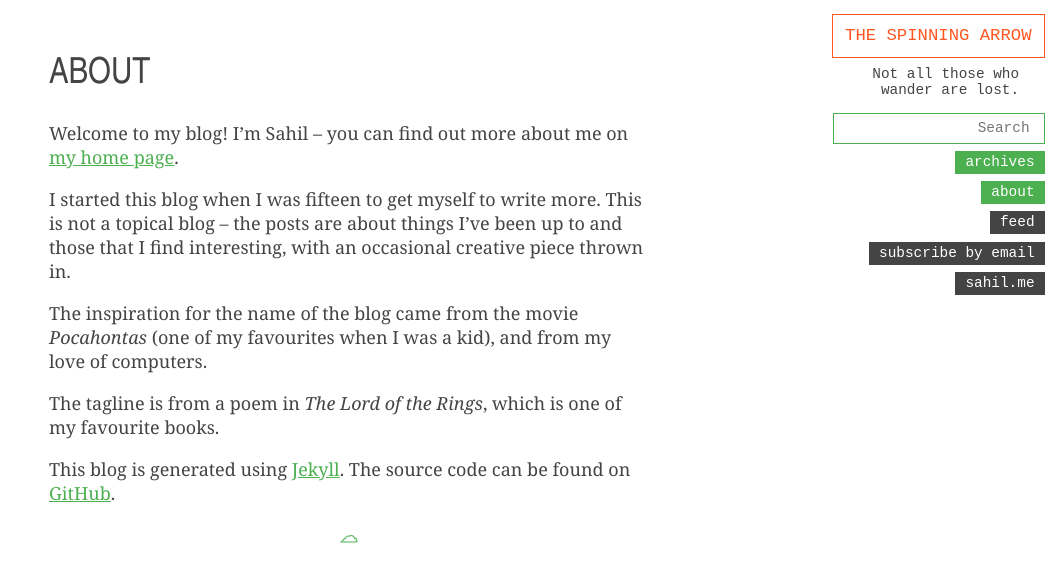
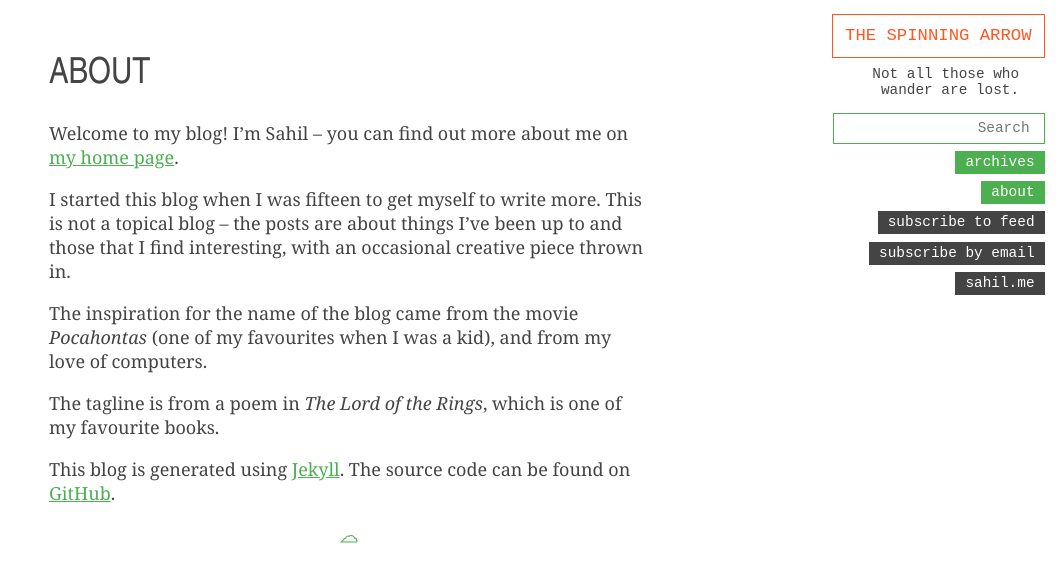
Before and after one commit to spinningarrow/blog.sahil.me, a Jekyll site: the page built from about/index.md, in a window 1280 px wide. Shown: the top 582 px of the page, without its empty margins (221-1280 px from the left). Built offline with Jekyll 4.4.1, drawn with Linux system fonts in a browser that asks for light colours; comment, search, counter and statistics services are not loaded.

Commit message:
Update sidebar links

```diff
--- a/_layouts/default.html
+++ b/_layouts/default.html
@@ -25,13 +25,13 @@
 						<a href="/about/">About</a>
 					</li>
 					<li>
-						<a href="https://feeds.feedburner.com/sahil" class="external">Feed</a>
+						<a href="https://feeds.feedburner.com/sahil" class="external">Subscribe to feed</a>
 					</li>
 					<li>
 						<a href="https://feedburner.google.com/fb/a/mailverify?uri=sahil&loc=en_US" class="external">Subscribe by email</a>
 					</li>
 					<li>
-						<a href="http://sahil.me" class="external">sahil.me</a>
+						<a href="//sahil.me" class="external">sahil.me</a>
 					</li>
 				</ul>
 			</nav>
```
